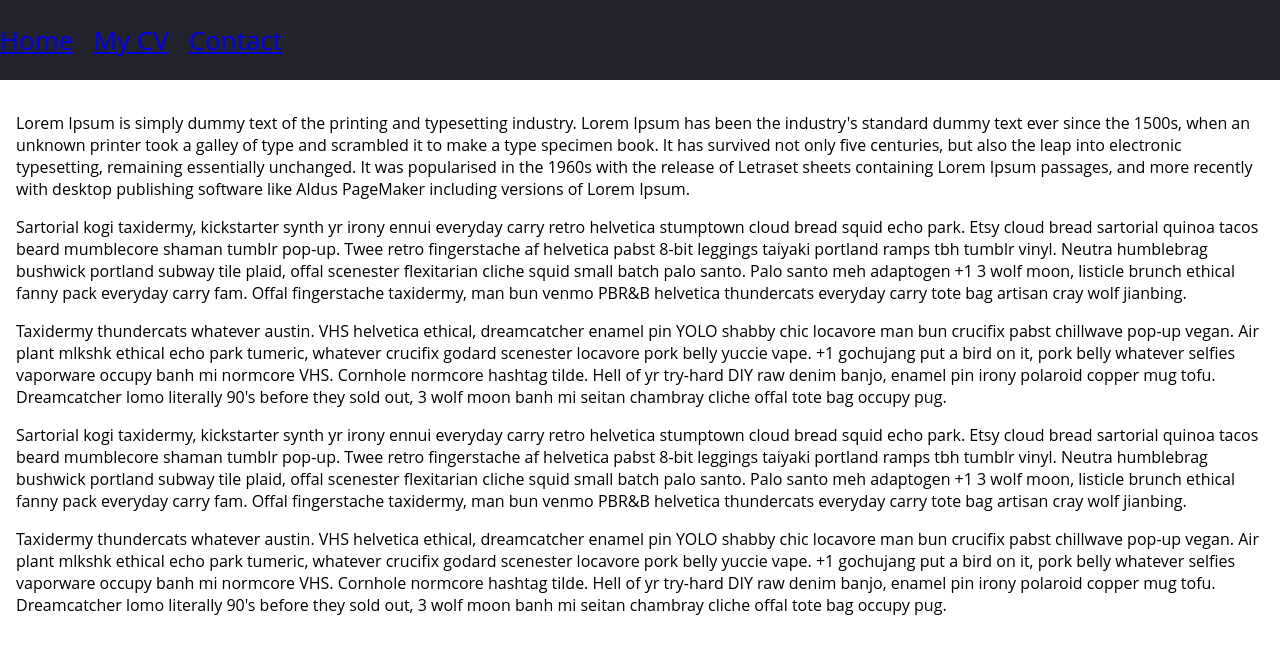
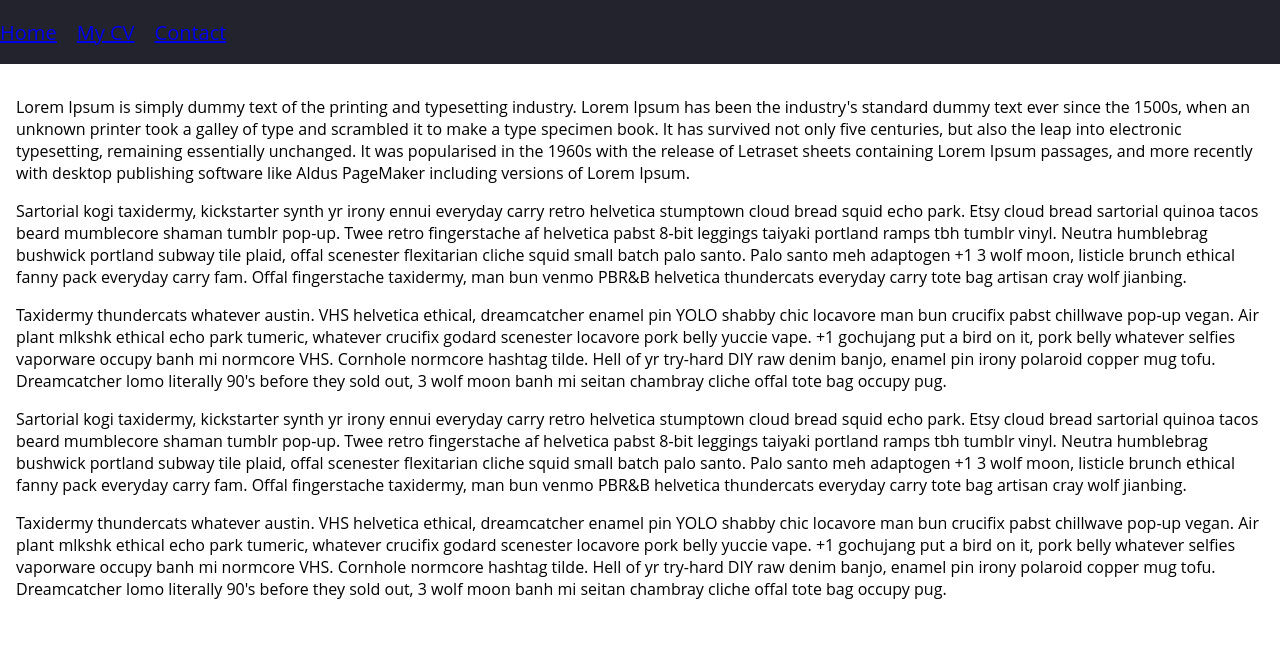
Before and after one commit to MatiWall/Webside, a PHP site: page / in a window 1280 px wide. Shown: the top 654 px of the page. Run offline with PHP 8.4, Linux system fonts and the light colour scheme.

Commit message:
Navbar restart25

```diff
--- a/css/styling.css
+++ b/css/styling.css
@@ -18,7 +18,7 @@ body {
 }
 
 main {
-    margin-top: 5rem;
+    margin-top: 4rem;
     padding: 1rem;
 }
 
@@ -29,7 +29,7 @@ main {
 .navbar {
     margin: 0;
     top: 0;
-    height: 5rem;
+    height: 4rem;
     width: 100vw;
     position: fixed;
     background-color: var(--bg-primary);
@@ -39,12 +39,13 @@ main {
     list-style: none;
     padding: 0;
     margin: 0;
+    margin-right: 10px;
     display: flex;
     flex-direction: row;
     align-items: center;
     height: 100%;
 
-    font-size: 26px;
+    font-size: 20px;
 }
 
 .navbar li {
```
